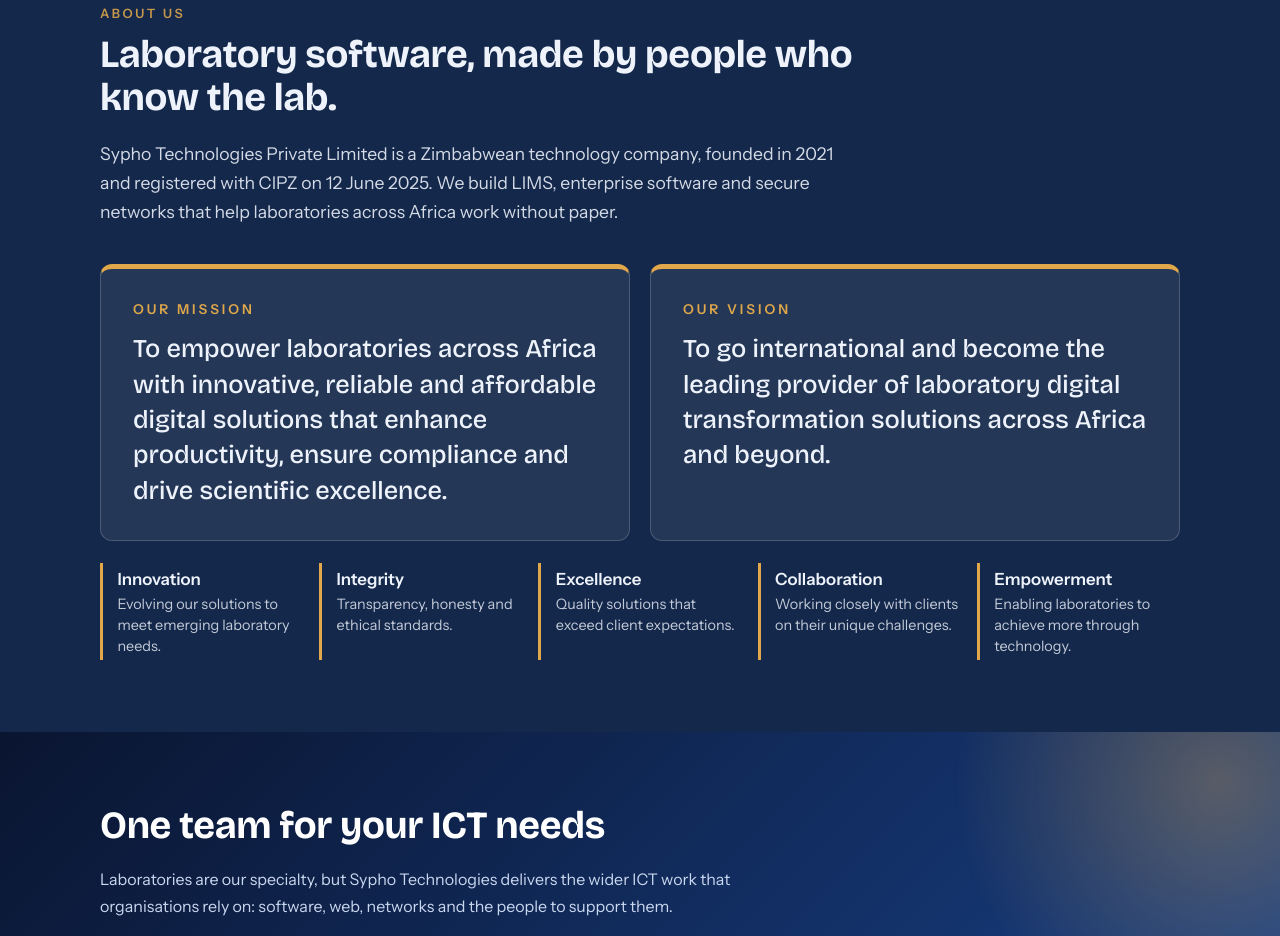
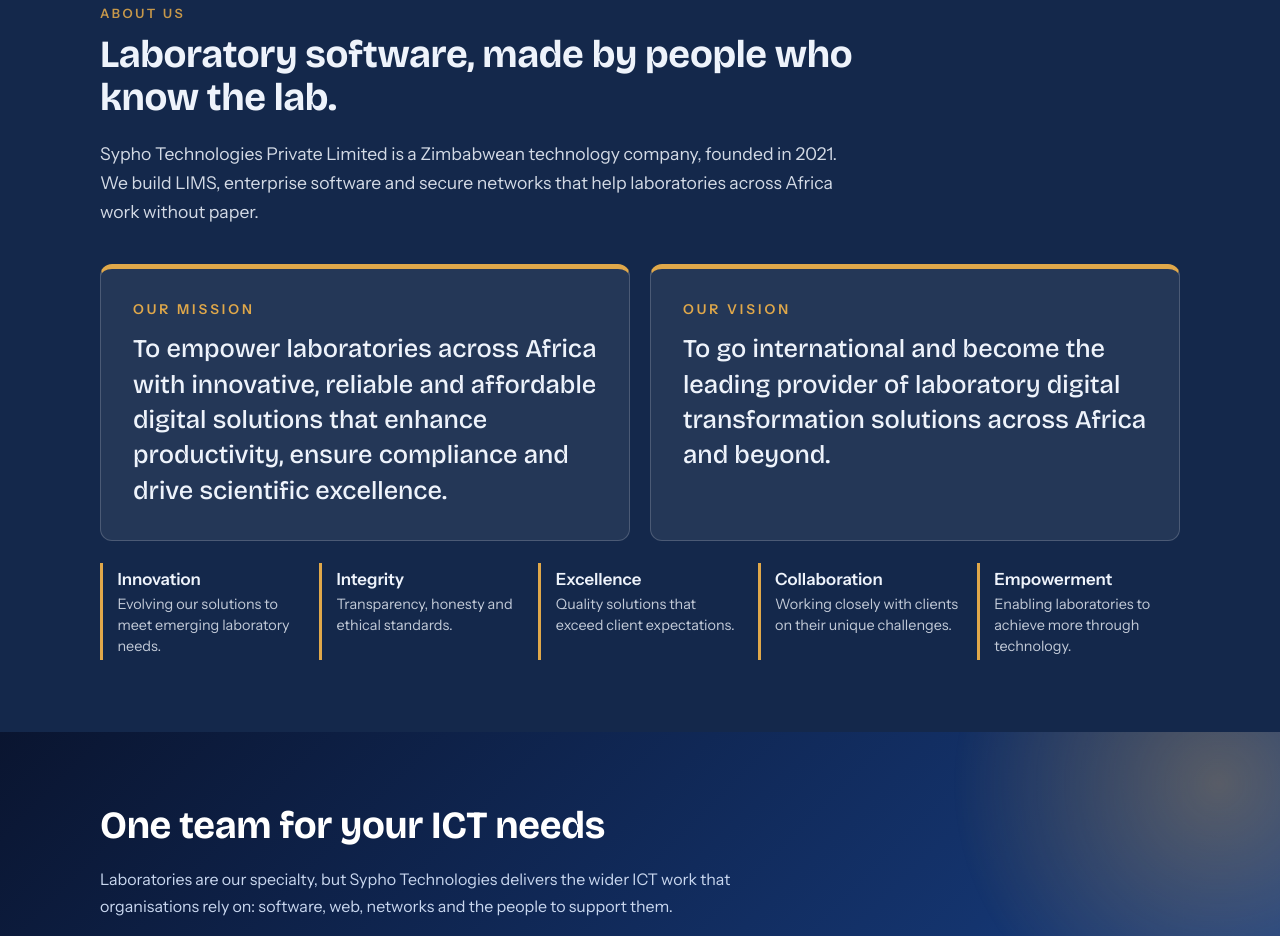
Before and after one commit to listerchabaya/Sypho-Website, a plain HTML site: page index.html in a window 1280 px wide. Shown: the part 1566-2502 px from the top of the page. Drawn offline with nearby package versions, Linux system fonts and the light colour scheme.

Commit message:
Update company description in index.html
Removed the registration date from the company description.

```diff
--- a/index.html
+++ b/index.html
@@ -3,7 +3,7 @@
 <head>
 <meta charset="utf-8">
 <meta name="viewport" content="width=device-width, initial-scale=1, viewport-fit=cover">
-<title>Sypho Technologies | Laboratory Information Management Systems</title>
+<title>Sypho Technologies</title>
 <meta name="description" content="Sypho Technologies builds LIMS, customer portals, enterprise software, websites and VPN solutions for laboratories across Africa. Based in Harare.">
 <link rel="preconnect" href="https://fonts.googleapis.com">
 <link href="https://fonts.googleapis.com/css2?family=Bricolage+Grotesque:opsz,wght@12..96,500;12..96,700&family=Instrument+Sans:wght@400;500;600&display=swap" rel="stylesheet">
@@ -61,7 +61,7 @@
   <div class="about-intro">
     <p class="kicker">About us</p>
     <h2>Laboratory software, made by people who know the lab.</h2>
-    <p>Sypho Technologies Private Limited is a Zimbabwean technology company, founded in 2021 and registered with CIPZ on 12 June 2025. We build LIMS, enterprise software and secure networks that help laboratories across Africa work without paper.</p>
+    <p>Sypho Technologies Private Limited is a Zimbabwean technology company, founded in 2021. We build LIMS, enterprise software and secure networks that help laboratories across Africa work without paper.</p>
   </div>
   <div class="mv">
     <article><h3>Our Mission</h3><p>To empower laboratories across Africa with innovative, reliable and affordable digital solutions that enhance productivity, ensure compliance and drive scientific excellence.</p></article>
```
